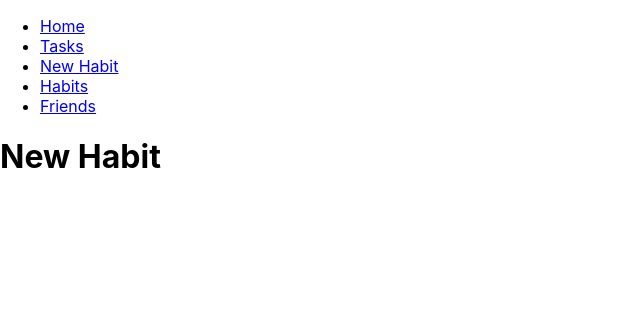
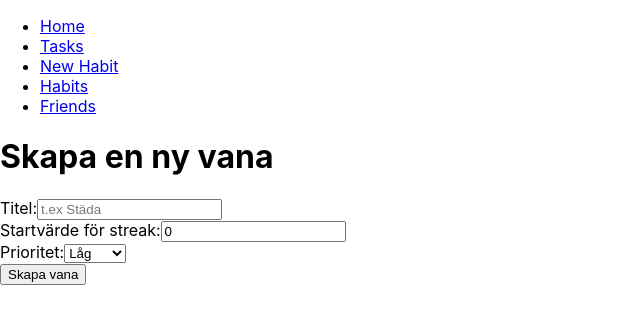
Before and after one commit to Hey-nes/projektarbete-frontend2, a React (Create React App) app: page /newhabit in a window 1280 px wide. Shown: the top 324 px of the page, without its empty margins (0-640 px from the left). Built offline with nearby package versions, Linux system fonts and the light colour scheme.

Commit message:
new habit

```diff
--- a/src/pages/NewHabit.jsx
+++ b/src/pages/NewHabit.jsx
@@ -1,5 +1,83 @@
+import React, { useState } from "react";
+
 const NewHabit = () => {
-  return <h1>New Habit</h1>;
+  const [title, setTitle] = useState("");
+  const [startValue, setStartValue] = useState(0);
+  const [priority, setPriority] = useState('low');
+  const [habits, setHabits] = useState([]); // Lista för att spara vanor
+
+  const handleTitleChange = (e) => {
+    setTitle(e.target.value);
+  };
+
+  const handleStartValueChange = (e) => {
+    setStartValue(e.target.value);
+  };
+
+  const handlePriorityChange = (e) => {
+    setPriority(e.target.value);
+  };
+
+  const handleSubmit = (e) => {
+    e.preventDefault();
+
+    const newHabit = {
+      title: title,
+      startValue: startValue,
+      priority: priority,
+    };
+
+    setHabits([...habits, newHabit]); // Lägg till den nya vanan till listan
+
+    setTitle('');
+    setStartValue(0);
+    setPriority('low');
+  };
+
+  return (
+    <>
+      <h1>Skapa en ny vana</h1>
+      <div>
+        <form onSubmit={handleSubmit}>
+          <label htmlFor="">
+            Titel:
+            <input type="text" value={title} onChange={handleTitleChange} placeholder="t.ex Städa" />
+          </label>
+          <br />
+          <label>
+            Startvärde för streak:
+            <input type="number" value={startValue} onChange={handleStartValueChange} />
+          </label>
+          <br />
+          <label>
+            Prioritet:
+            <select value={priority} onChange={handlePriorityChange}>
+              <option value="low">Låg</option>
+              <option value="medium">Mellan</option>
+              <option value="high">Hög</option>
+            </select>
+          </label>
+          <br />
+          <button type="submit">Skapa vana</button>
+        </form>
+      </div>
+
+      {/* Visa alla skapade vanor */}
+      {habits.length > 0 && (
+        <div>
+          <h2>Alla dina vanor:</h2>
+          {habits.map((habit, index) => (
+            <div key={index}>
+              <h3>Vana {index + 1}:</h3>
+              <p>Titel: {habit.title}</p>
+              <p>Startvärde för streak: {habit.startValue}</p>
+              <p>Prioritet: {habit.priority}</p>
+            </div>
+          ))}
+        </div>
+      )}
+    </>
+  );
 };
 
 export default NewHabit;
```
